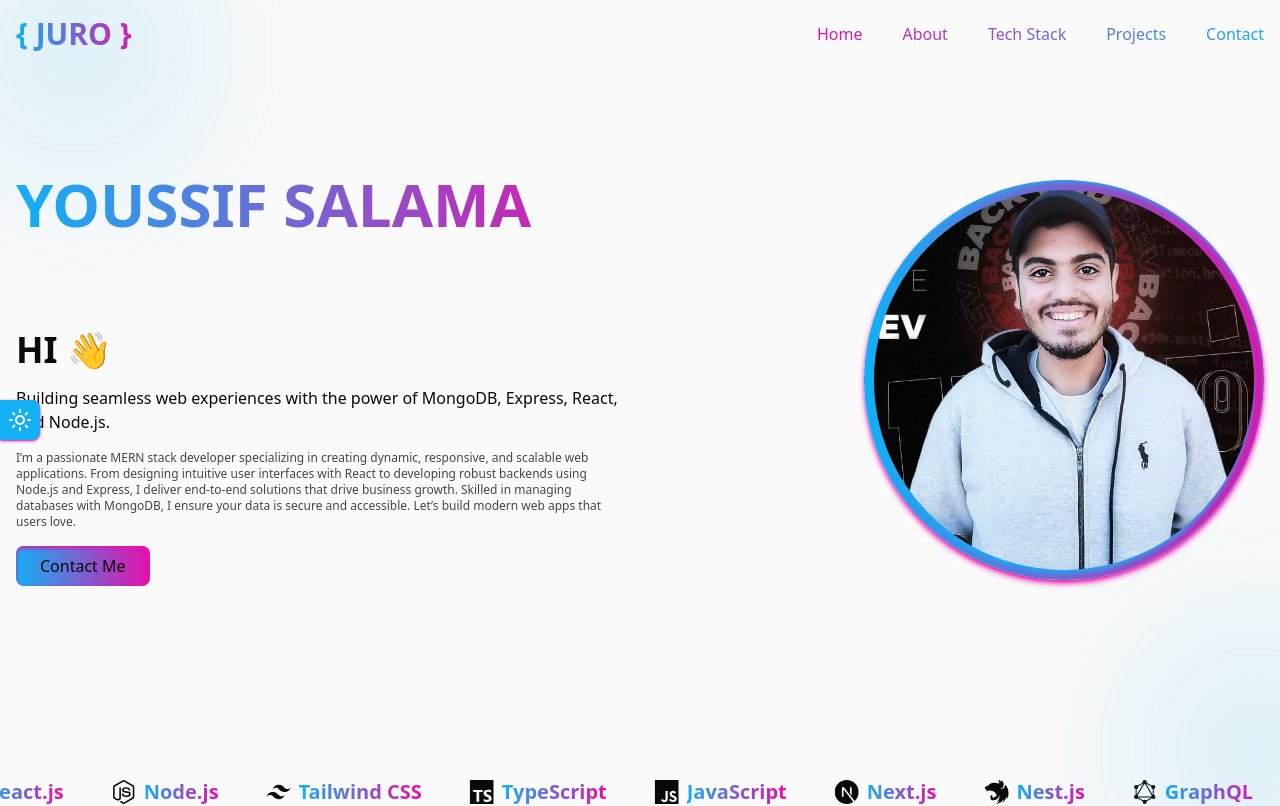
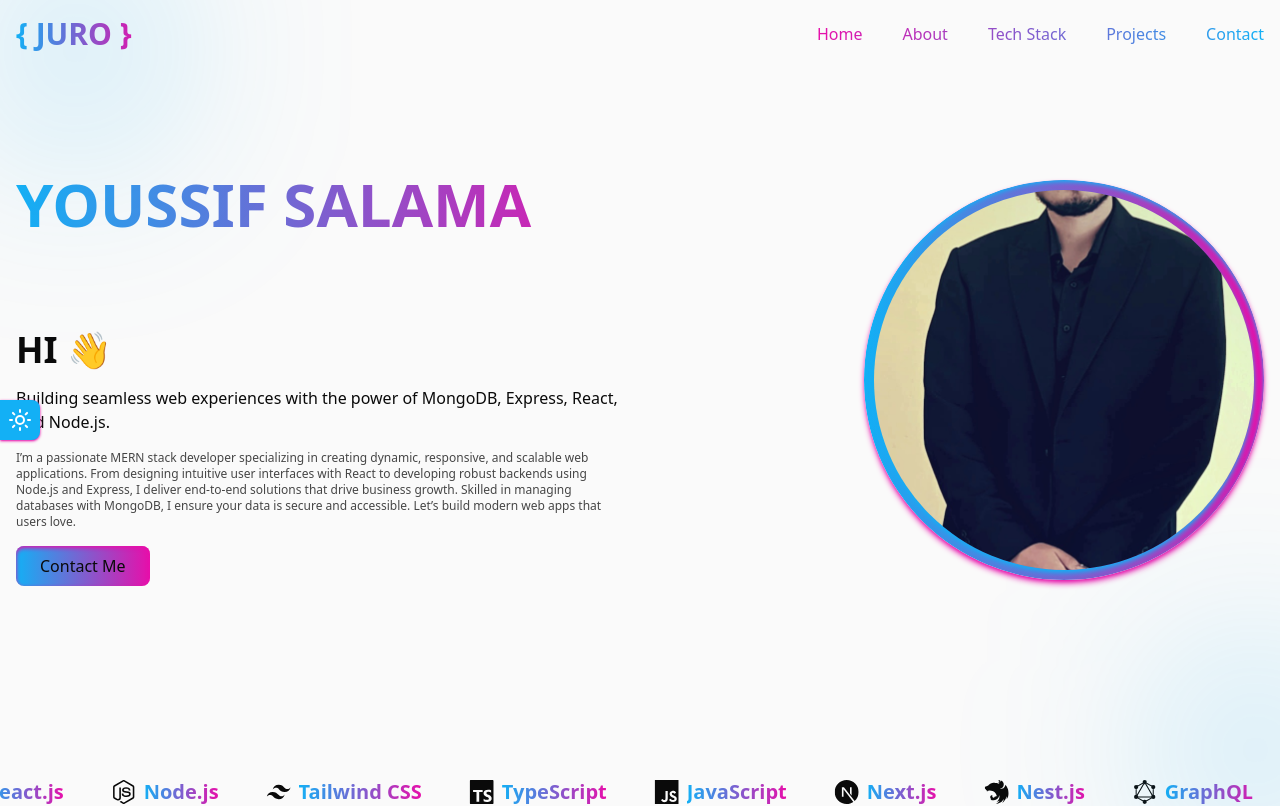
Before and after one commit to Youssif-Salama/youssif-portfolio-2025, a Next.js app: page / in a window 1280 px wide. Shown: the top 806 px of the page. Built offline with nearby package versions, Linux system fonts and the light colour scheme.

Commit message:
Update Home.tsx

```diff
--- a/app/components/pages/main/Home.tsx
+++ b/app/components/pages/main/Home.tsx
@@ -45,7 +45,7 @@ const Home = () => {
         "
             >
               <img
-                src="/youssif.jpeg"
+                src="/youssif.jpg"
                 alt="Youssif Salama"
                 className="rounded-full object-cover h-full w-full shadow-md shadow-main-blue"
               />
```
